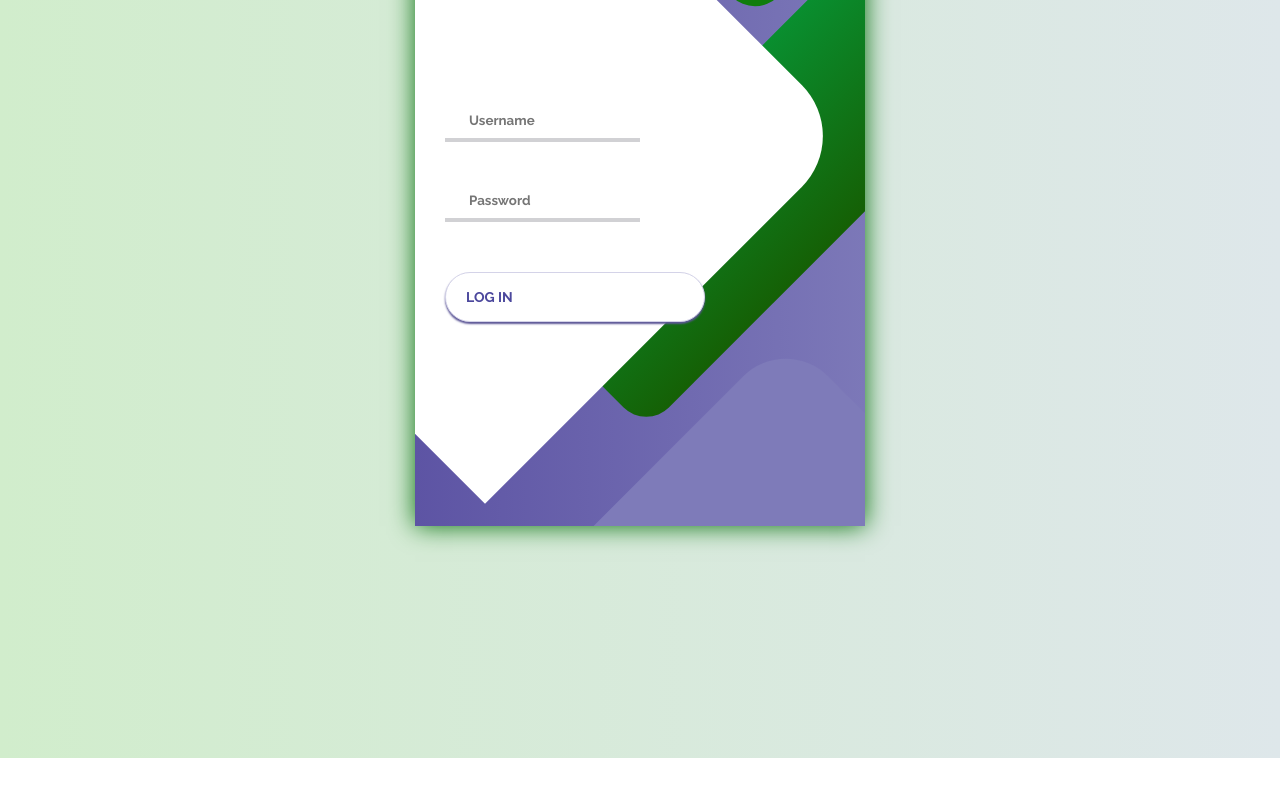
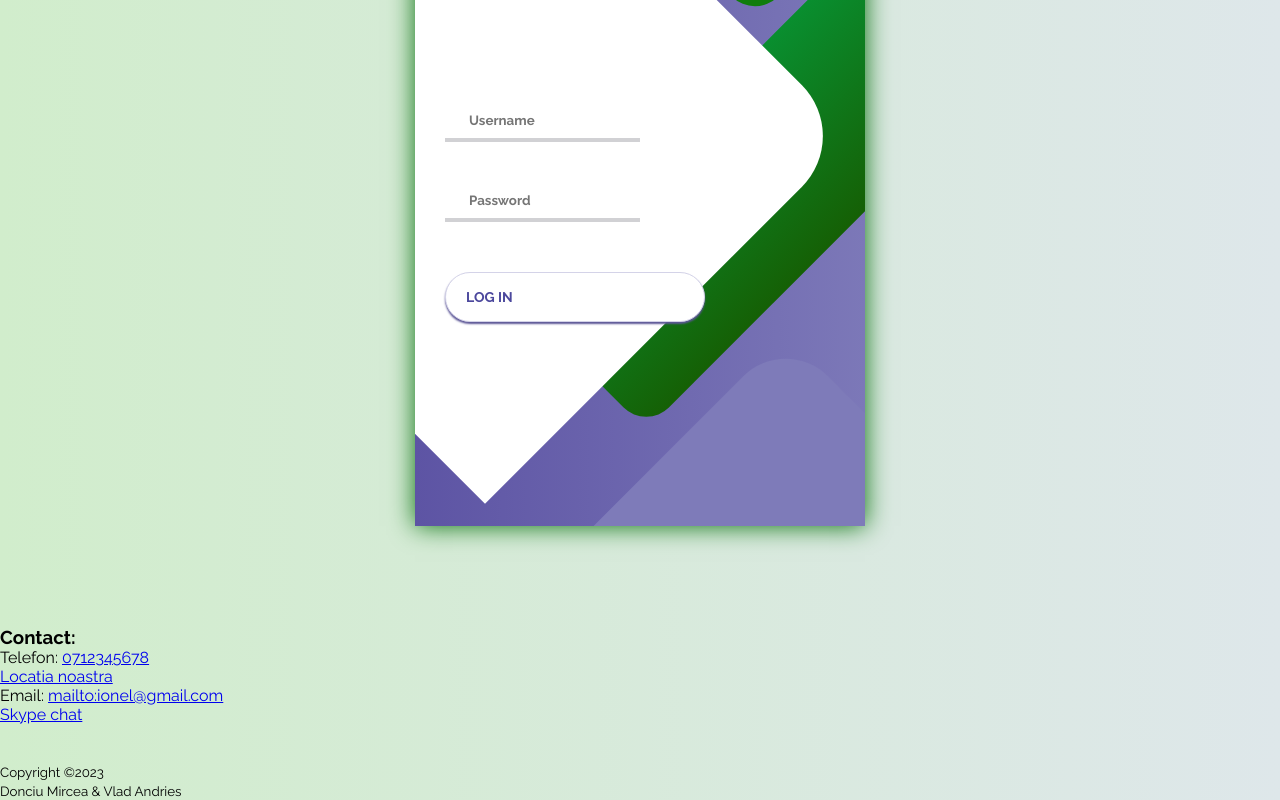
Before and after one commit to Zeratul20/mds_project, a React (Create React App) app in the folder app/: page / in a window 1280 px wide. Shown: the part 222-1022 px from the top of the page. Before the commit the page ends 980 px from the top, so only its background shows below. Built offline with nearby package versions, Linux system fonts and the light colour scheme.

Commit message:
add footer to home page

```diff
--- a/app/src/views/home.tsx
+++ b/app/src/views/home.tsx
@@ -21,6 +21,35 @@ export const Home = ({ isLoaded, setIsLoaded, userId, setUserId }: any) => {
           <div className="sample-container"></div>
         </div>
       )}
+      <footer>
+        <h3>Contact:</h3>
+        <ul>
+          <li>
+            Telefon: <a href="tel:+40712345678">0712345678</a>
+          </li>
+          <li>
+            <a href="https://www.google.com/maps?cid=17177553220990845266">
+              Locatia noastra
+            </a>
+          </li>
+          <li>
+            Email: <a href="mailto:ionel@gmail.com">mailto:ionel@gmail.com</a>
+          </li>
+          <li>
+            <a href="skype:user123?chat">Skype chat</a>
+          </li>
+        </ul>
+        <br />
+        <br />
+        <div id="copyright">
+          <p>
+            <small>Copyright &copy;2023</small>
+          </p>
+          <p>
+            <small>Donciu Mircea & Vlad Andries</small>
+          </p>
+        </div>
+      </footer>
     </div>
   );
 };
```
